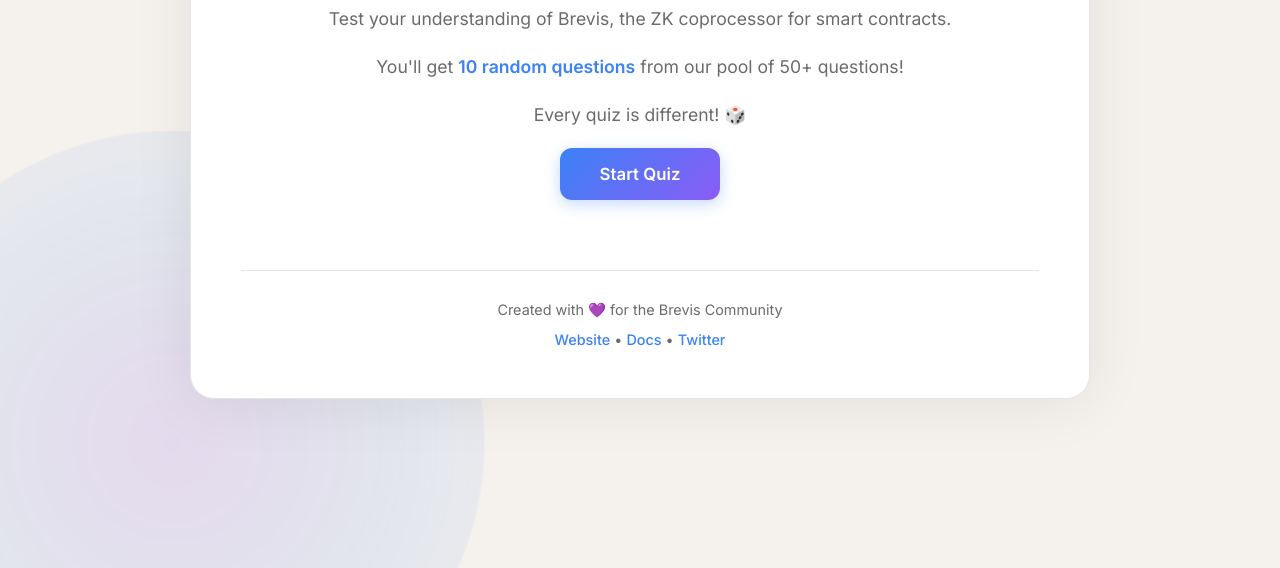
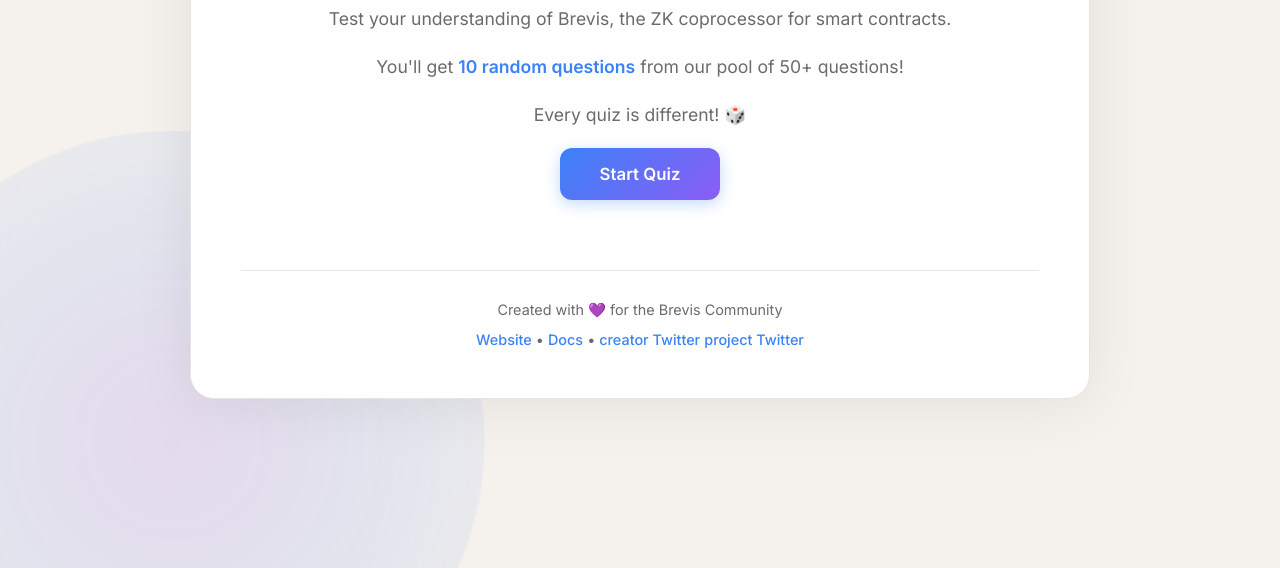
Before and after one commit to Im-Crypto-Hodler/brevis-quiz, a plain HTML site: page index.html in a window 1280 px wide. Shown: the part 529-1097 px from the top of the page. Drawn offline with Linux system fonts and the light colour scheme.

Commit message:
Update index.html

```diff
--- a/index.html
+++ b/index.html
@@ -79,7 +79,8 @@
             <p class="footer-links">
                 <a href="https://brevis.network/" target="_blank">Website</a> •
                 <a href="https://docs.brevis.network/" target="_blank">Docs</a> •
-                <a href="https://twitter.com/brevisnetwork" target="_blank">Twitter</a>
+                <a href="https://twitter.com/Imcryptohodler" target="_blank">creator Twitter</a>
+                <a href="https://twitter.com/brevisnetwork" target="_blank">project Twitter</a>
             </p>
         </footer>
     </div>
```
